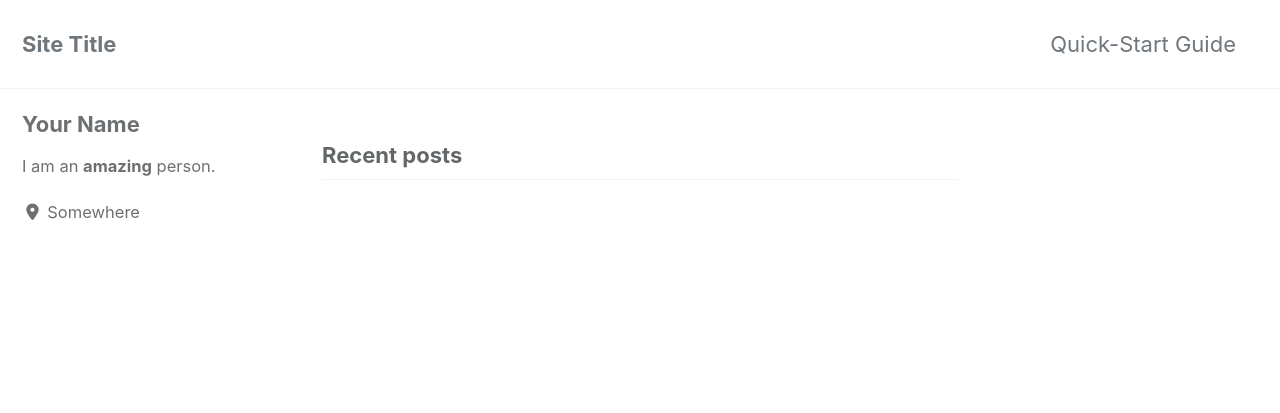
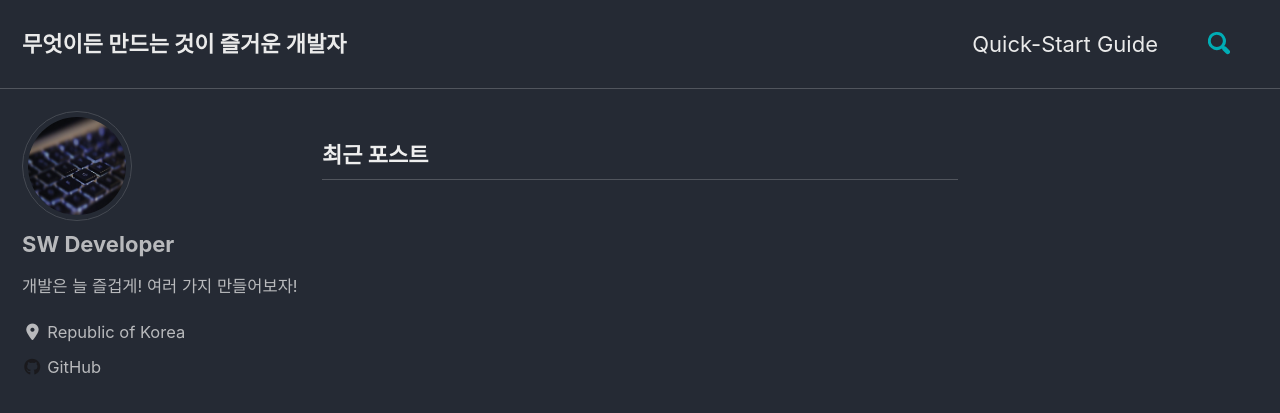
Before and after one commit to hummingengineer/hummingengineer.github.io, a Jekyll site: the page built from index.html, in a window 1280 px wide and 900 px high. Shown: the top 413 px of the window. Built offline with Jekyll 4.4.1, drawn with Linux system fonts in a browser that asks for light colours; cached includes are drawn as plain includes; nearby versions of some CDN libraries; the list of posts is cut into pages by our own code; some of the changed text lies outside the part shown.

Commit message:
Feat: Initialize _config.yml

```diff
--- a/_config.yml
+++ b/_config.yml
@@ -12,18 +12,18 @@
 
 # theme                  : "minimal-mistakes-jekyll"
 # remote_theme           : "mmistakes/minimal-mistakes"
-minimal_mistakes_skin    : "default" # "air", "aqua", "contrast", "dark", "dirt", "neon", "mint", "plum", "sunrise"
+minimal_mistakes_skin    : "dark" # "air", "aqua", "contrast", "dark", "dirt", "neon", "mint", "plum", "sunrise"
 
 # Site Settings
-locale                   : "en-US"
-title                    : "Site Title"
+locale                   : "ko-KR" # 타깃 국가 설정
+title                    : "무엇이든 만드는 것이 즐거운 개발자" # 블로그 좌측상단의 제목
 title_separator          : "-"
 subtitle                 : # site tagline that appears below site title in masthead
-name                     : "Your Name"
-description              : "An amazing website."
-url                      : # the base hostname & protocol for your site e.g. "https://mmistakes.github.io"
+name                     : "개발 노트" # "블로그 이름"
+description              : "개발 지식을 정리해놓은 블로그입니다" # "블로그 설명"
+url                      : "https://hummingengineer.github.io" # 블로그 주소
 baseurl                  : # the subpath of your site, e.g. "/blog"
-repository               : # GitHub username/repo-name e.g. "mmistakes/minimal-mistakes"
+repository               : "hummingengineer/hummingengineer.github.io" # 블로그 github 리포지토리
 teaser                   : # path of fallback teaser image, e.g. "/assets/images/500x300.png"
 logo                     : # path of logo image to display in the masthead, e.g. "/assets/images/88x88.png"
 masthead_title           : # overrides the website title displayed in the masthead, use " " for no title
@@ -51,8 +51,8 @@ reCaptcha:
   secret                 :
 atom_feed:
   path                   : # blank (default) uses feed.xml
-search                   : # true, false (default)
-search_full_content      : # true, false (default)
+search                   : true # true, false (default)
+search_full_content      : true # true, false (default) # 제목이 아닌 내용까지도 검색할 것인지에 대한 설정
 search_provider          : # lunr (default), algolia, google
 algolia:
   application_id         : # YOUR_APPLICATION_ID
@@ -93,10 +93,10 @@ analytics:
 
 # Site Author
 author:
-  name             : "Your Name"
-  avatar           : # path of avatar image, e.g. "/assets/images/bio-photo.jpg"
-  bio              : "I am an **amazing** person."
-  location         : "Somewhere"
+  name             : "SW Developer"
+  avatar           : "/assets/images/avatar.jpg" # 프로필 사진
+  bio              : "개발은 늘 즐겁게!\n여러 가지 만들어보자!"
+  location         : "Republic of Korea"
   email            :
   links:
     - label: "Email"
@@ -113,7 +113,7 @@ author:
       # url: "https://facebook.com/"
     - label: "GitHub"
       icon: "fab fa-fw fa-github"
-      # url: "https://github.com/"
+      url: "https://github.com/hummingengineer"
     - label: "Instagram"
       icon: "fab fa-fw fa-instagram"
       # url: "https://instagram.com/"
@@ -207,9 +207,9 @@ sass:
 
 # Outputting
 permalink: /:categories/:title/
-paginate: 5 # amount of posts to show
+paginate: 5 # amount of posts to show # 첫 페이지에보여줄 최근 게시물 수를 지정. paginate는 첫페이지에서 보여주는 recent posts의 개수이다. 이 개수를 넘어서는 오래된 게시물들은 다름 페이지 번호로 넘어간다.
 paginate_path: /page:num/
-timezone: # https://en.wikipedia.org/wiki/List_of_tz_database_time_zones
+timezone: Asia/Seoul # https://en.wikipedia.org/wiki/List_of_tz_database_time_zones
 
 
 # Plugins (previously gems:)
@@ -275,7 +275,7 @@ defaults:
     values:
       layout: single
       author_profile: true
-      read_time: true
-      comments: # true
-      share: true
+      read_time: true # 해당 포스트를 읽는 데 대략 걸리는 시간을 표시
+      comments: false # 댓글 활성화
+      share: false # 포스트 공유 기능을 활성화 할 것인지 정한다. 기본값은 true이다.
       related: true
```
Also changed, not shown: assets/images/avatar.jpg (added).
